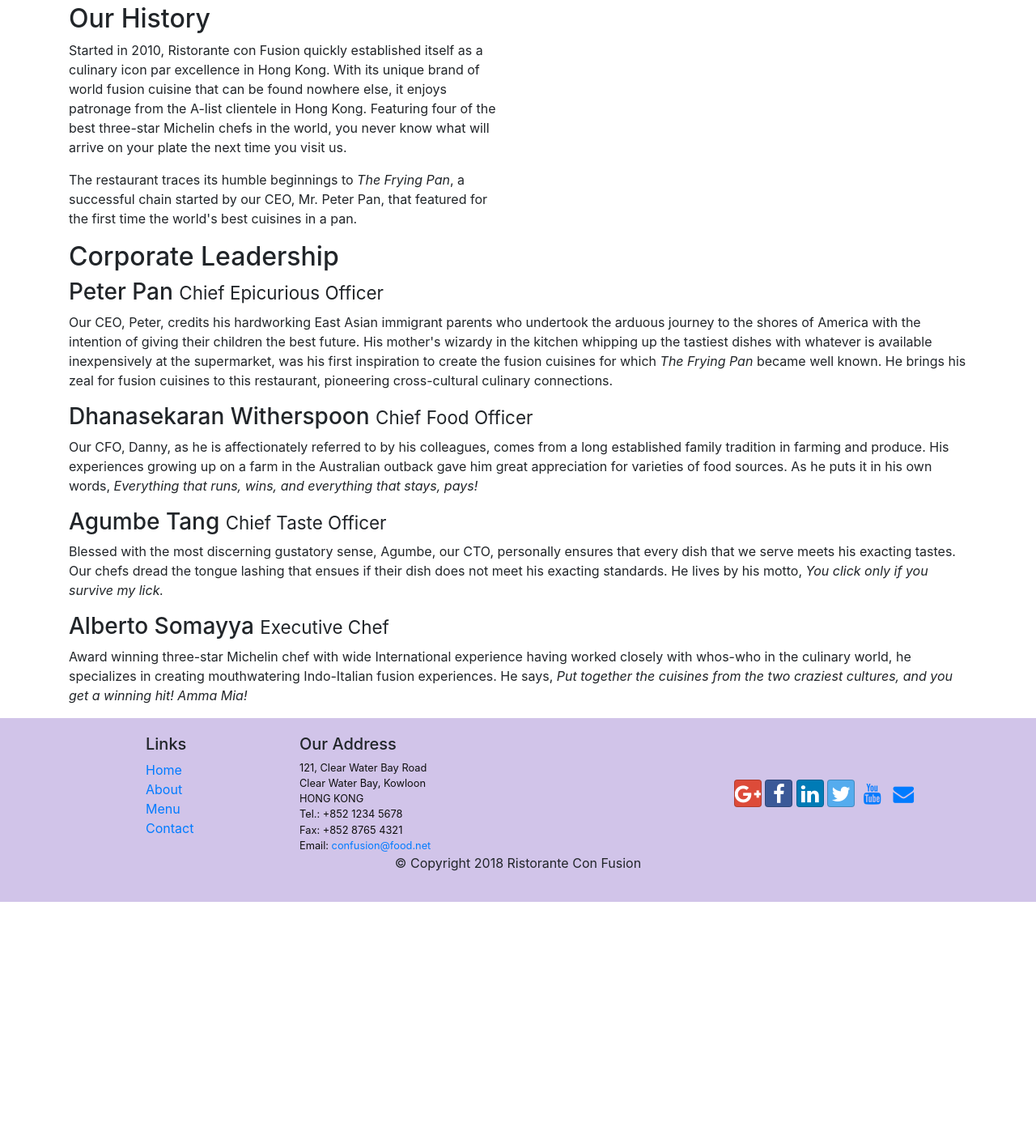
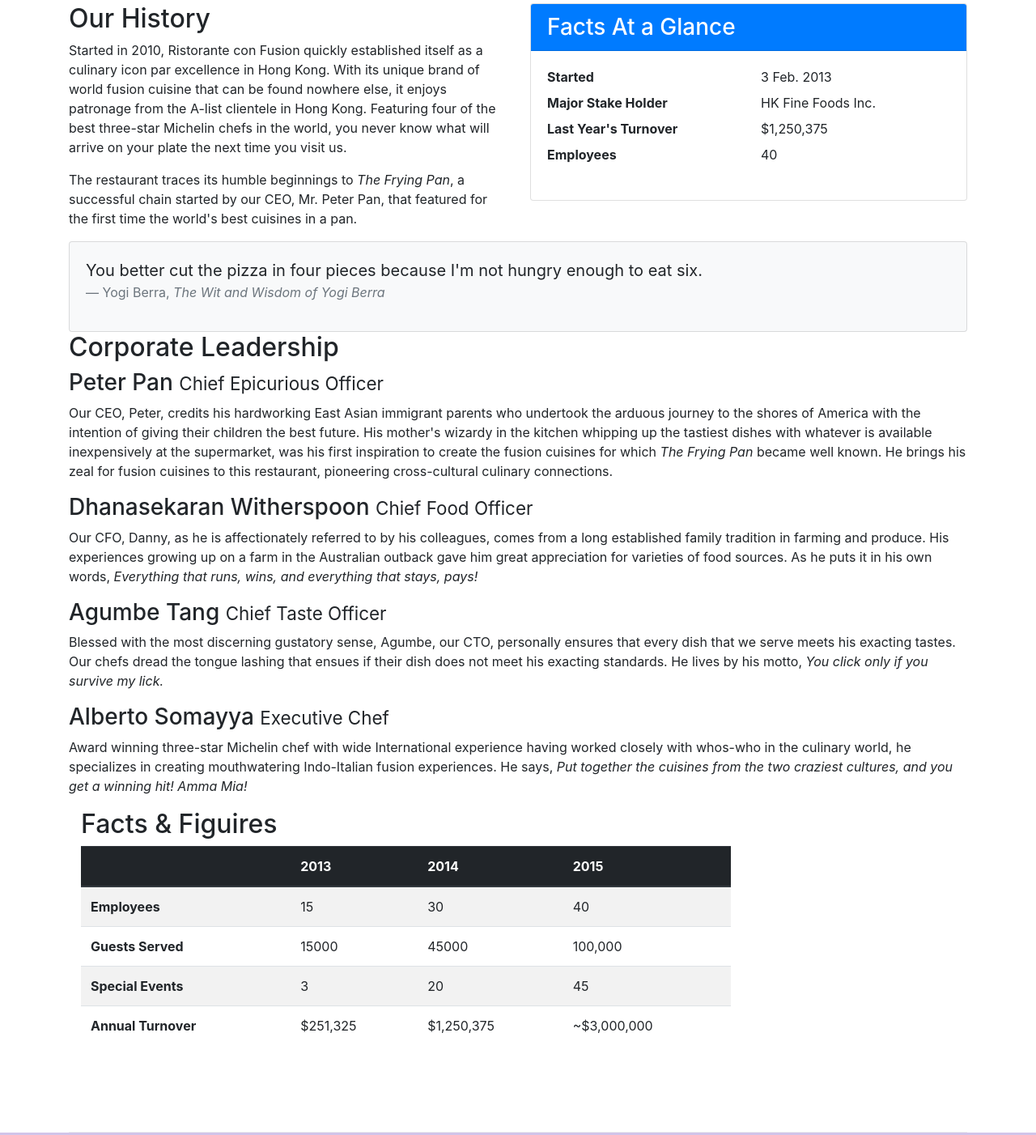
Before and after one commit to Anass-ABEA/bootstrap, a website: page aboutus.html in a window 1280 px wide. Shown: the part 461-1863 px from the top of the page at 81% size. Before the commit the page ends 1575 px from the top, so only its background shows below. Drawn offline with nearby package versions, Linux system fonts and the light colour scheme.

Commit message:
cards and tables

```diff
--- a/aboutus.html
+++ b/aboutus.html
@@ -64,7 +64,30 @@
                 <p>Started in 2010, Ristorante con Fusion quickly established itself as a culinary icon par excellence in Hong Kong. With its unique brand of world fusion cuisine that can be found nowhere else, it enjoys patronage from the A-list clientele in Hong Kong.  Featuring four of the best three-star Michelin chefs in the world, you never know what will arrive on your plate the next time you visit us.</p>
                 <p>The restaurant traces its humble beginnings to <em>The Frying Pan</em>, a successful chain started by our CEO, Mr. Peter Pan, that featured for the first time the world's best cuisines in a pan.</p>
             </div>
-            <div>
+            <div class="col-sm">
+              <div class="card">
+                <h3 class="card-header bg-primary text-white">Facts At a Glance</h3>
+                <div class="card-body">
+                  <dl class="row">
+                    <dt class="col-6">Started</dt>
+                    <dd class="col-6">3 Feb. 2013</dd>
+                    <dt class="col-6">Major Stake Holder</dt>
+                    <dd class="col-6">HK Fine Foods Inc.</dd>
+                    <dt class="col-6">Last Year's Turnover</dt>
+                    <dd class="col-6">$1,250,375</dd>
+                    <dt class="col-6">Employees</dt>
+                    <dd class="col-6">40</dd>
+                  </dl>
+                </div>
+              </div>
+            </div>
+            <div class="col-12">
+              <div class="card card-body bg-light">
+                <blockquote class="blockquote">
+                  <p class="mb-0">You better cut the pizza in four pieces because I'm not hungry enough to eat six.</p>
+                  <footer class="blockquote-footer">Yogi Berra, <cite title="Source Title">The Wit and Wisdom of Yogi Berra</cite> </footer>
+                </blockquote>
+              </div>
             </div>
         </div>
 
@@ -84,7 +107,52 @@
                 <p class="d-none d-sm-block">Award winning three-star Michelin chef with wide International experience having worked closely with whos-who in the culinary world, he specializes in creating mouthwatering Indo-Italian fusion experiences. He says, <em>Put together the cuisines from the two craziest cultures, and you get a winning hit! Amma Mia!</em></p>
             </div>
        </div>
+       <div class="row row-content">
+         <div class="col-12 col-sm-9">
+            <h2>Facts &amp; Figuires</h2>
+            <div class="table-responsive">
+                    <table class="table table-striped">
+                        <thead class="thead-dark">
+                            <tr>
+                                <th>&nbsp;</th>
+                                <th>2013</th>
+                                <th>2014</th>
+                                <th>2015</th>
+                            </tr>
+                        </thead>
+                        <tbody>
+                            <tr>
+                                <th>Employees</th>
+                                <td>15</td>
+                                <td>30</td>
+                                <td>40</td>
+                            </tr>
+                            <tr>
+                                <th>Guests Served</th>
+                                <td>15000</td>
+                                <td>45000</td>
+                                <td>100,000</td>
+                            </tr>
+                            <tr>
+                                <th>Special Events</th>
+                                <td>3</td>
+                                <td>20</td>
+                                <td>45</td>
+                            </tr>
+                            <tr>
+                                <th>Annual Turnover</th>
+                                <td>$251,325</td>
+                                <td>$1,250,375</td>
+                                <td>~$3,000,000</td>
+                            </tr>
+                        </tbody>
+                    </table>
+                </div>
+         </div>
+         <div class="col-12 col-sm-3">
 
+         </div>
+       </div>
     </div>
 
     <footer class="footer">
```
